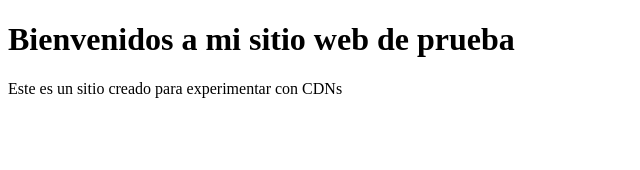
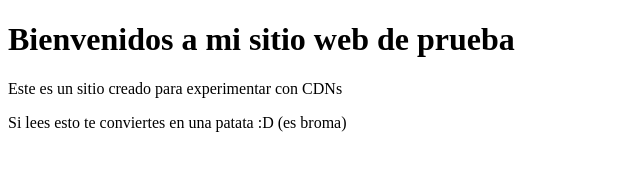
Before and after one commit to Liardi27/webCCKV2, a plain HTML site: page index.html in a window 1280 px wide. Shown: the whole page, without its empty margins (0-640 px from the left). Drawn offline with Linux system fonts and the light colour scheme.

Commit message:
Update index.html

```diff
--- a/index.html
+++ b/index.html
@@ -8,6 +8,7 @@
   <body>
       <h1> Bienvenidos a mi sitio web de prueba </h1>
       <p> Este es un sitio creado para experimentar con CDNs </p>
+      <p> Si lees esto te conviertes en una patata :D (es broma) </p>
   </body>
 
 </html>
```
